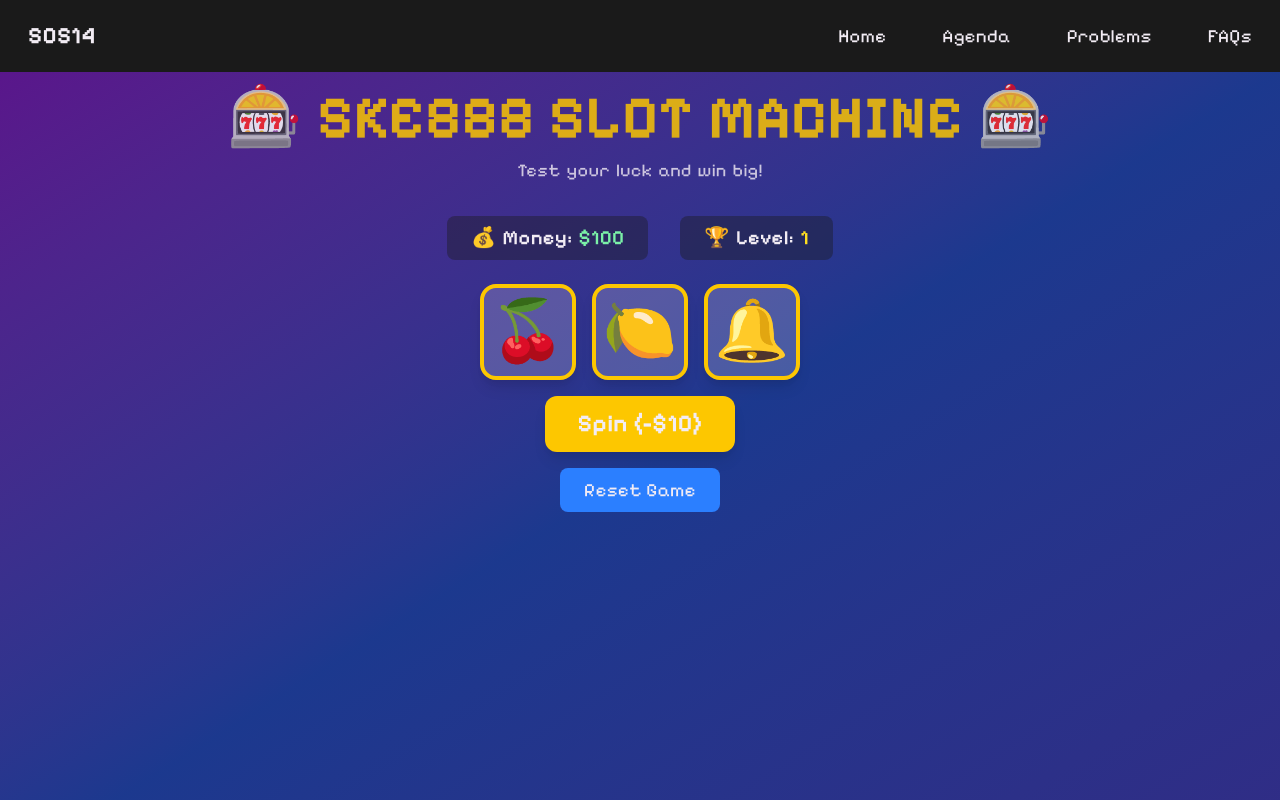
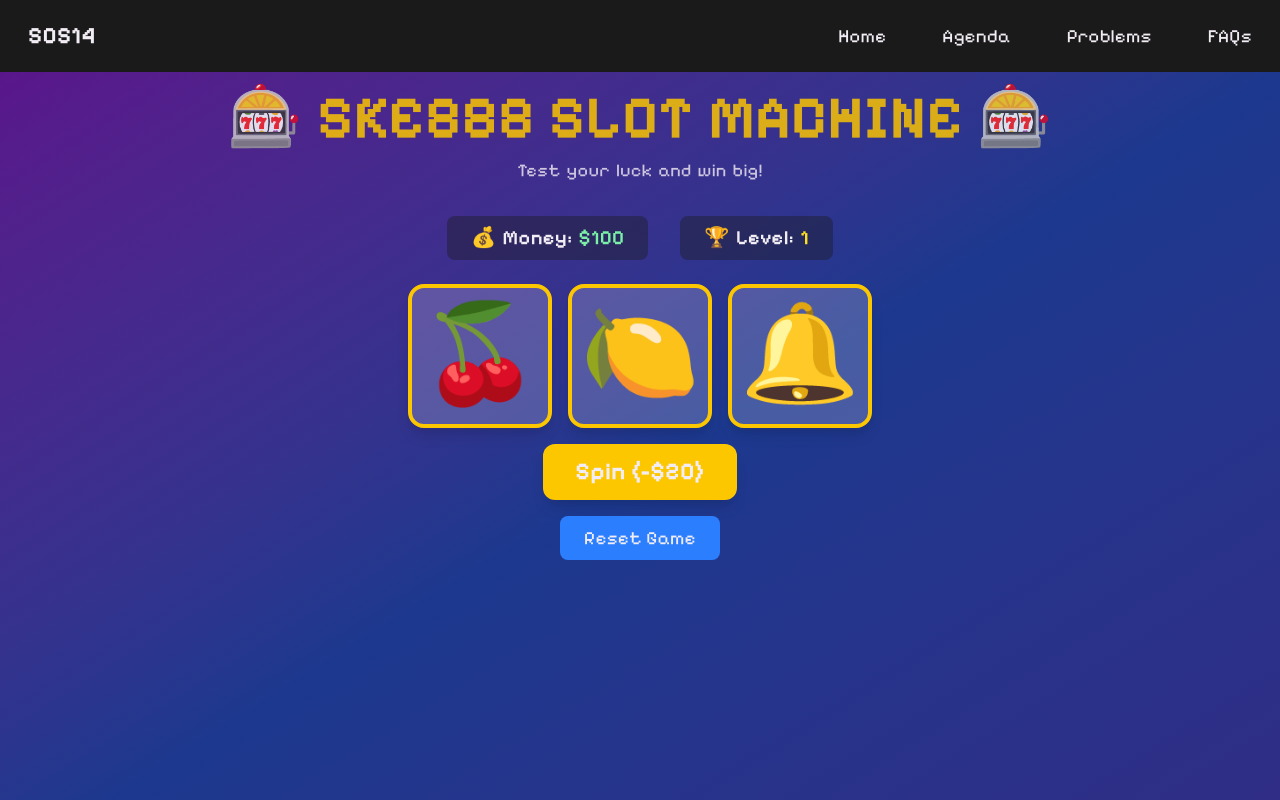
Before and after one commit to uzimpp/sos14, a Next.js app: page /ske888 in a window 1280 px wide. Shown: the top 800 px of the page. Built offline with nearby package versions, Linux system fonts and the light colour scheme.

Commit message:
แก้ size slot machine

```diff
--- a/src/app/ske888/page.tsx
+++ b/src/app/ske888/page.tsx
@@ -3,7 +3,7 @@
 import { useState, useEffect, useCallback } from 'react'
 
 const SYMBOLS = ['🍒', '🍋', '🔔', '⭐', '𝟕']
-const SPIN_COST = 10
+const SPIN_COST = 20
 const INITIAL_MONEY = 100
 const LEVEL_UP_AMOUNT = 100
 const SPIN_ANIMATION_DURATION = 900 // ms
@@ -107,7 +107,7 @@ export default function SKE888() {
                         {slots.map((symbol, i) => (
                             <div
                                 key={i}
-                                className="w-24 h-24 flex items-center justify-center bg-white/20 rounded-2xl text-6xl border-4 border-yellow-400 shadow-lg transition-all"
+                                className="w-36 h-36 flex items-center justify-center bg-white/20 rounded-2xl text-8xl border-4 border-yellow-400 shadow-lg transition-all"
                             >
                                 {symbol}
                             </div>
```
